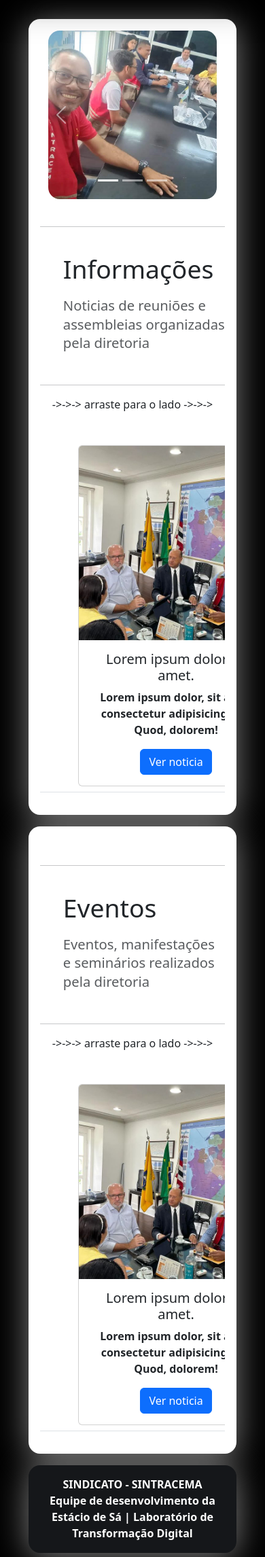
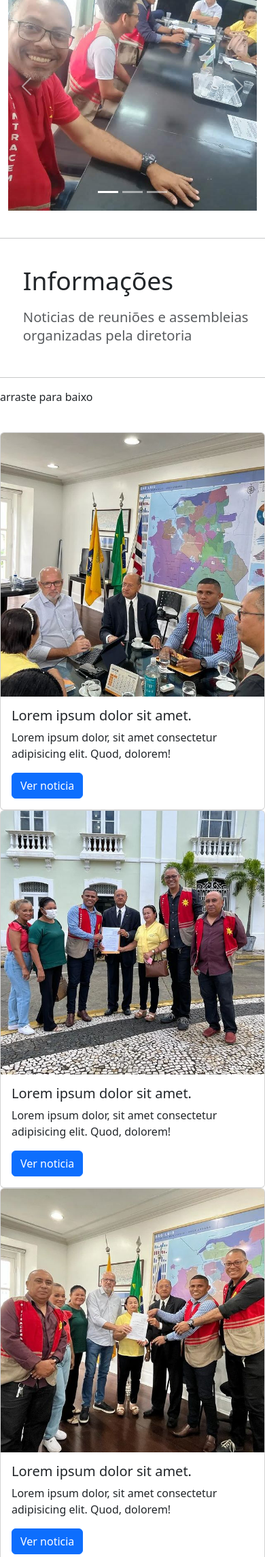
Before and after one commit to Wilson-Pedro/sindicato-sintracema, a PHP site: page /informacoes-da-diretoria.php in a window 390 px wide. Shown: the part 56-2347 px from the top of the page at 68% size. Run offline with PHP 8.4, Linux system fonts and the light colour scheme; lists and menus that the app fills with data are empty.

Commit message:
CSS responsivo e alteração do fundo do index.php
Adicionado dois arquivos com CSS responsivo da página de cadastro de filiado, página de informações da diretoria.
E mudança da cor do plano de fundo da página inicial.

```diff
--- a/index.php
+++ b/index.php
@@ -11,7 +11,8 @@
   <style>
     body {
       /*background-color: rgb(253, 241, 241);*/
-      background-color: rgb(235, 209, 209);
+      /* background-color: rgb(235, 209, 209); -- cor rosa*/
+      background-color: black;
     }
 
     header {
--- a/informacoes-da-diretoria.php
+++ b/informacoes-da-diretoria.php
@@ -6,97 +6,16 @@
     <meta name="viewport" content="width=device-width, initial-scale=1.0">
     <link href="https://cdn.jsdelivr.net/npm/bootstrap@5.3.0-alpha3/dist/css/bootstrap.min.css" rel="stylesheet" integrity="sha384-KK94CHFLLe+nY2dmCWGMq91rCGa5gtU4mk92HdvYe+M/SXH301p5ILy+dN9+nJOZ" crossorigin="anonymous">
     <script src="https://cdn.jsdelivr.net/npm/bootstrap@5.3.0-alpha3/dist/js/bootstrap.bundle.min.js" integrity="sha384-ENjdO4Dr2bkBIFxQpeoTz1HIcje39Wm4jDKdf19U8gI4ddQ3GYNS7NTKfAdVQSZe" crossorigin="anonymous"></script>
+    <link rel="stylesheet" href="./css/info-diretoria.css">
     <link rel="shortcut icon" href="img/favicon.png" type="image/x-icon">
     <title>Noticias e informações da diretoria</title>
-    <style>
-      @media screen{
-        .manssage-info
-        {
-          display: none;
-        }
-      }
-      @media only screen and (max-width: 600px)
-      {
-        .manssage-info
-        {
-          display: block;
-          text-align: center;
-        }
-      }
-        body
-        {
-            background-color: rgba(0, 0, 0);
-        }
-        header
-        {
-          margin-bottom: 10vh;
-        }
-        main, footer
-        {
-            background-color: rgba(255, 255, 255);
-            box-shadow: 0px 5px 50px rgb(255, 255, 255,0.500);
-            margin-bottom: 2vh;
-            margin-left: 5vh;
-            margin-right: 5vh;
-            border-radius: 2vh;
-            padding: 2vh;
-        }
-        .carousel-control-prev:hover, .carousel-control-next:hover
-        {
-            background-color: black;
-
-        }
-        .carousel-caption
-        {
-            background-color: rgba(0, 0, 0, 0.500);
-            border-radius: 2vh;
-        }
-        .table
-        {
-            text-align: center;
-        }
-        .massange-box
-        {
-            text-align: center;
-            background-color: grey;
-            bottom: 0vh;
-            padding: 2vh;
-        }
-        .display-3
-        {
-          background-image: linear-gradient(to bottom, transparent 0%, transparent 90%, black 90%, black 100%);
-          background-repeat: no-repeat;
-          background-size: 0% 100%;
-          background-position-x: right;
-          transition: background-size 300ms;
-        }
-        .display-3:hover
-        {
-          background-size: 100% 100%;
-          background-position-x: left;
-        }
-        .navbar
-        {
-            box-shadow: 0px 5px 50px rgba(0, 0, 0, 0.5);
-        }
-        .d-block
-        {
-          border-radius: 2vh;
-        }
-        .rodape {
-          background-color: #15171a;
-          color: white;
-          font-weight: bold;
-          text-align: center;
-        }
-    </style>
 </head>
 <body>
 <div class="container-fluid">
     <header>
       <nav class="navbar navbar-dark bg-dark fixed-top">
         <div class="container-fluid">
-          <a class="navbar-brand" href="#">SINDICATO SINTRACEMA</a>
+          <a class="navbar-brand" href="index.php">SINDICATO SINTRACEMA</a>
           <button class="navbar-toggler" type="button" data-bs-toggle="offcanvas" data-bs-target="#offcanvasDarkNavbar"
             aria-controls="offcanvasDarkNavbar" aria-label="Toggle navigation">
             <span class="navbar-toggler-icon"></span>
@@ -195,20 +114,15 @@
             </h3>
             <br>
             <hr>
-            <p class="manssage-info">->->-> arraste para o lado ->->-></p>
+            <p class="manssage-info"> arraste para baixo </p>
             <br>
         </div>
+
+
+        <!-- CARDS DE INFOS 1ª FILEIRA -->
         <div class="table-responsive-sm">
-            <table class="table">
-                <tr>
-                    <th scope="col">
-                    </th>
-                    <th scope="col">
-                    </th>
-                    <th scope="col">
-                    </th>
-                    <th scope="col">
-                        <div class="card" style="width: 18rem;">
+                      <!-- CARDS DE INFOS -->
+                        <div class="card">
                             <img src="img/info-diretoria/A semana iniciou com bastante trabalho_ o SINTRACEMA (1).JPG" class="card-img-top" loading="lazy" alt="Noticia:  A semana iniciou com bastante trabalho, o SINTRACEMA-Sindicato dos Agentes de Combate às Endemias e Sindacs- Sindicato dos Agentes Comunitários de Saúde, esteve em uma reunião nesta manhã (11.04), na Prefeitura Municipal de São Luís, com Secretário de Governo o Sr. Emílio Carlos Murad e o Vereador Pavão Filho, na oportunidade protocolamos e entregamos em mãos a minuta do Projeto de Lei que versa a criação do Plano de Cargos e Carreiras dos ACE e ACS.
                             Ainda estivemos protocolando dois ofícios, um solicitando uma reunião com urgência com a Superintendente da Vigilância Sanitária, e o outro com o Secretário Municipal de Saúde de São Luís.">
                             <div class="card-body">
@@ -217,9 +131,7 @@
                               <a href="https://www.instagram.com/p/Cq3EmknOFTk/" class="btn btn-primary">Ver noticia</a>
                             </div>
                         </div>
-                    </th>
-                    <th scope="col">
-                        <div class="card" style="width: 18rem;">
+                        <div class="card">
                             <img src="img/info-diretoria/A semana iniciou com bastante trabalho_ o SINTRACEMA (2).JPG" class="card-img-top" loading="lazy" alt="Noticia:  A semana iniciou com bastante trabalho, o SINTRACEMA-Sindicato dos Agentes de Combate às Endemias e Sindacs- Sindicato dos Agentes Comunitários de Saúde, esteve em uma reunião nesta manhã (11.04), na Prefeitura Municipal de São Luís, com Secretário de Governo o Sr. Emílio Carlos Murad e o Vereador Pavão Filho, na oportunidade protocolamos e entregamos em mãos a minuta do Projeto de Lei que versa a criação do Plano de Cargos e Carreiras dos ACE e ACS.
                             Ainda estivemos protocolando dois ofícios, um solicitando uma reunião com urgência com a Superintendente da Vigilância Sanitária, e o outro com o Secretário Municipal de Saúde de São Luís.">
                             <div class="card-body">
@@ -227,9 +139,8 @@
                               <p class="card-text">Lorem ipsum dolor, sit amet consectetur adipisicing elit. Quod, dolorem!</p>
                               <a href="https://www.instagram.com/p/Cq3EmknOFTk/" class="btn btn-primary">Ver noticia</a>
                         </div>
-                    </th>
-                    <th scope="col">
-                        <div class="card" style="width: 18rem;">
+                        </div>
+                        <div class="card">
                             <img src="img/info-diretoria/A semana iniciou com bastante trabalho_ o SINTRACEMA (3).JPG" class="card-img-top" loading="lazy" alt="Noticia:  A semana iniciou com bastante trabalho, o SINTRACEMA-Sindicato dos Agentes de Combate às Endemias e Sindacs- Sindicato dos Agentes Comunitários de Saúde, esteve em uma reunião nesta manhã (11.04), na Prefeitura Municipal de São Luís, com Secretário de Governo o Sr. Emílio Carlos Murad e o Vereador Pavão Filho, na oportunidade protocolamos e entregamos em mãos a minuta do Projeto de Lei que versa a criação do Plano de Cargos e Carreiras dos ACE e ACS.
                             Ainda estivemos protocolando dois ofícios, um solicitando uma reunião com urgência com a Superintendente da Vigilância Sanitária, e o outro com o Secretário Municipal de Saúde de São Luís.">
                             <div class="card-body">
@@ -237,12 +148,13 @@
                               <p class="card-text">Lorem ipsum dolor, sit amet consectetur adipisicing elit. Quod, dolorem!</p>
                               <a href="https://www.instagram.com/p/Cq3EmknOFTk/" class="btn btn-primary">Ver noticia</a>
                         </div>
-                    </th>
-                </tr>
-            </table>
-            </div>
+                        </div>
+                      </div>
+
+
     </main>
     <footer>
+      <div class="eventos-box">
         <div>
             <br>
             <hr>
@@ -252,20 +164,15 @@
             </h3>
             <br>
             <hr>
-            <p class="manssage-info">->->-> arraste para o lado ->->-></p>
+            <p class="manssage-info"> arraste para baixo </p>
             <br>
         </div>
+
+
+        <!-- CADS DE EVENTOS 1ª FILEIRA -->
         <div class="table-responsive-sm">
-            <table class="table">
-                <tr>
-                    <th scope="col">
-                    </th>
-                    <th scope="col">
-                    </th>
-                    <th scope="col">
-                    </th>
-                    <th scope="col">
-                        <div class="card" style="width: 18rem;">
+                      <!-- CARDS DE EVENTOS -->
+                        <div class="card">
                             <img src="img/info-diretoria/A semana iniciou com bastante trabalho_ o SINTRACEMA (1).JPG" class="card-img-top" loading="lazy" alt="Noticia:  A semana iniciou com bastante trabalho, o SINTRACEMA-Sindicato dos Agentes de Combate às Endemias e Sindacs- Sindicato dos Agentes Comunitários de Saúde, esteve em uma reunião nesta manhã (11.04), na Prefeitura Municipal de São Luís, com Secretário de Governo o Sr. Emílio Carlos Murad e o Vereador Pavão Filho, na oportunidade protocolamos e entregamos em mãos a minuta do Projeto de Lei que versa a criação do Plano de Cargos e Carreiras dos ACE e ACS.
                             Ainda estivemos protocolando dois ofícios, um solicitando uma reunião com urgência com a Superintendente da Vigilância Sanitária, e o outro com o Secretário Municipal de Saúde de São Luís.">
                             <div class="card-body">
@@ -274,9 +181,7 @@
                               <a href="https://www.instagram.com/p/Cq3EmknOFTk/" class="btn btn-primary">Ver noticia</a>
                             </div>
                         </div>
-                    </th>
-                    <th scope="col">
-                        <div class="card" style="width: 18rem;">
+                        <div class="card">
                             <img src="img/info-diretoria/A semana iniciou com bastante trabalho_ o SINTRACEMA (2).JPG" class="card-img-top" loading="lazy" alt="Noticia:  A semana iniciou com bastante trabalho, o SINTRACEMA-Sindicato dos Agentes de Combate às Endemias e Sindacs- Sindicato dos Agentes Comunitários de Saúde, esteve em uma reunião nesta manhã (11.04), na Prefeitura Municipal de São Luís, com Secretário de Governo o Sr. Emílio Carlos Murad e o Vereador Pavão Filho, na oportunidade protocolamos e entregamos em mãos a minuta do Projeto de Lei que versa a criação do Plano de Cargos e Carreiras dos ACE e ACS.
                             Ainda estivemos protocolando dois ofícios, um solicitando uma reunião com urgência com a Superintendente da Vigilância Sanitária, e o outro com o Secretário Municipal de Saúde de São Luís.">
                             <div class="card-body">
@@ -284,9 +189,8 @@
                               <p class="card-text">Lorem ipsum dolor, sit amet consectetur adipisicing elit. Quod, dolorem!</p>
                               <a href="https://www.instagram.com/p/Cq3EmknOFTk/" class="btn btn-primary">Ver noticia</a>
                         </div>
-                    </th>
-                    <th scope="col">
-                        <div class="card" style="width: 18rem;">
+                        </div>
+                        <div class="card">
                             <img src="img/info-diretoria/A semana iniciou com bastante trabalho_ o SINTRACEMA (3).JPG" class="card-img-top" loading="lazy" alt="Noticia:  A semana iniciou com bastante trabalho, o SINTRACEMA-Sindicato dos Agentes de Combate às Endemias e Sindacs- Sindicato dos Agentes Comunitários de Saúde, esteve em uma reunião nesta manhã (11.04), na Prefeitura Municipal de São Luís, com Secretário de Governo o Sr. Emílio Carlos Murad e o Vereador Pavão Filho, na oportunidade protocolamos e entregamos em mãos a minuta do Projeto de Lei que versa a criação do Plano de Cargos e Carreiras dos ACE e ACS.
                             Ainda estivemos protocolando dois ofícios, um solicitando uma reunião com urgência com a Superintendente da Vigilância Sanitária, e o outro com o Secretário Municipal de Saúde de São Luís.">
                             <div class="card-body">
@@ -294,15 +198,17 @@
                               <p class="card-text">Lorem ipsum dolor, sit amet consectetur adipisicing elit. Quod, dolorem!</p>
                               <a href="https://www.instagram.com/p/Cq3EmknOFTk/" class="btn btn-primary">Ver noticia</a>
                         </div>
-                    </th>
-                </tr>
-            </table>
+                        </div>
+                  <br>
             </div>
-    </footer>
-    <footer class="rodape">
+
+
+      </div>
+    <div class="rodape">
       SINDICATO - SINTRACEMA
       <br>
       Equipe de desenvolvimento da Estácio de Sá | Laboratório de Transformação Digital
-    </footer>
-</body>
+      </div>
+      </footer>
+    </body>
 </html>
```
Also changed, not shown: cad-filiado.css (added, +145 -0 lines), cadastro-de-filiado.php (+19 -72 lines), info-diretoria.css (added, +153 -0 lines).
